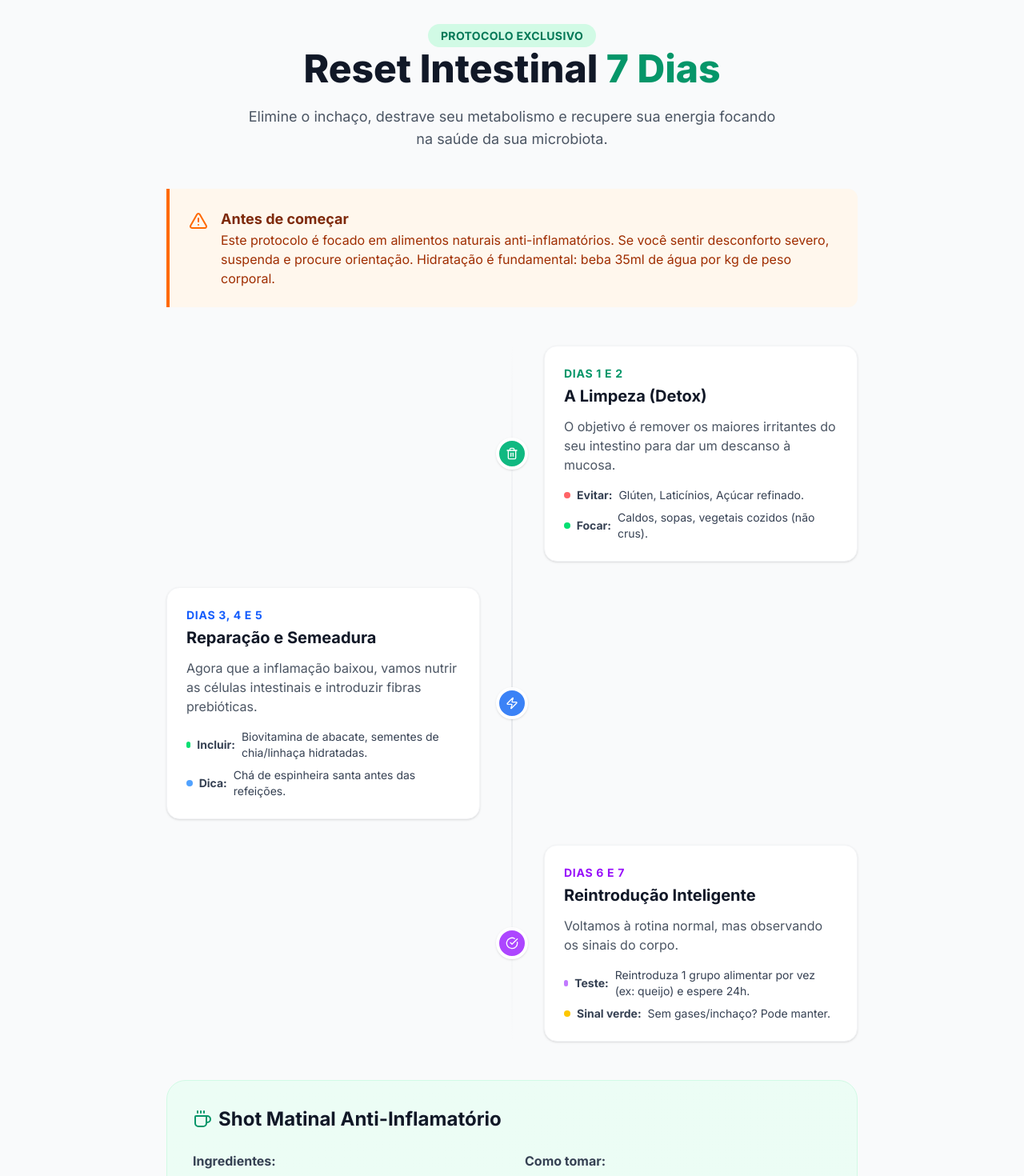
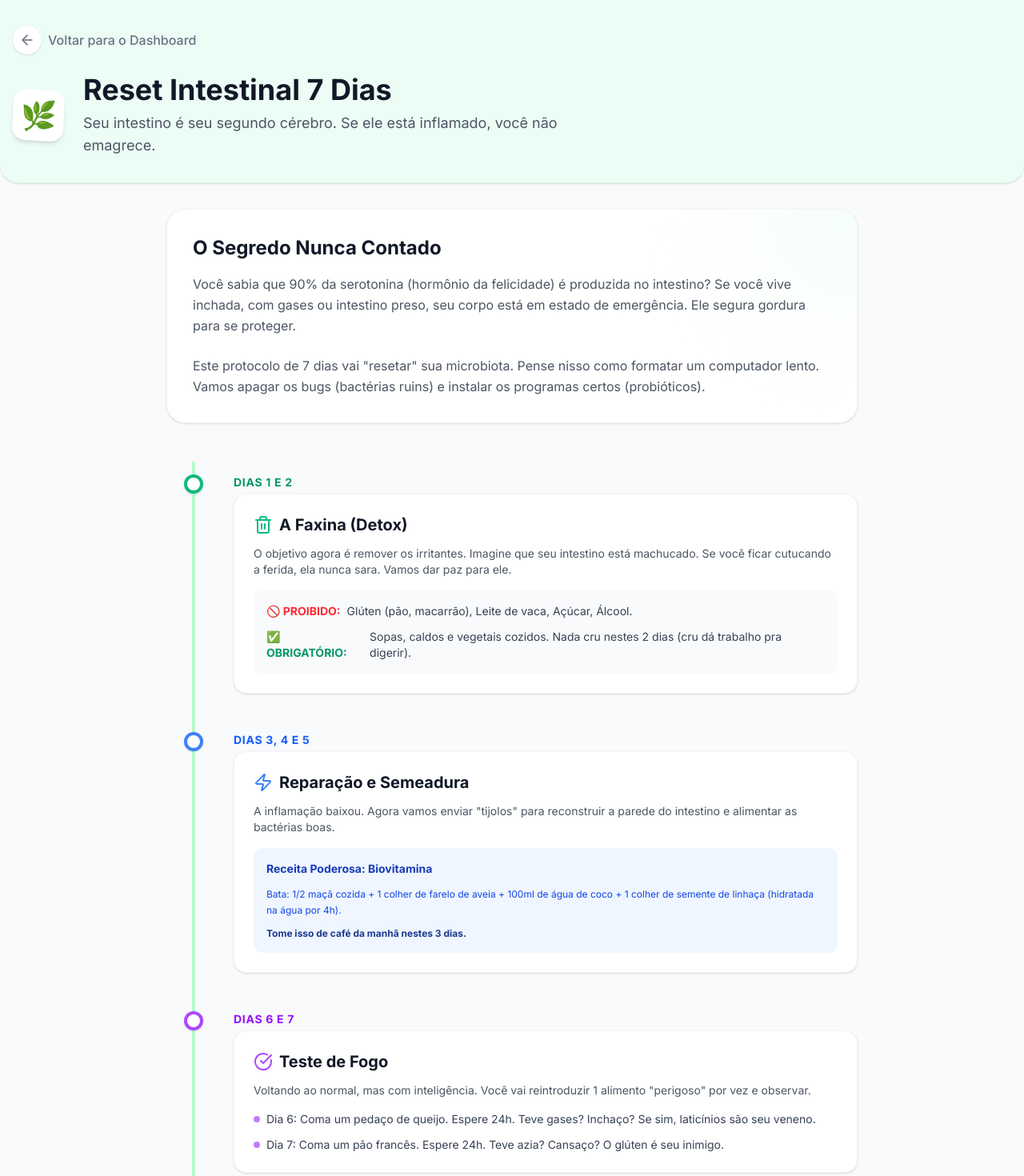
Before and after one commit to deco-verc/membros-segredinho, a Next.js app: page /bonus-intestinal in a window 1280 px wide. Shown: the top 1470 px of the page at 80% size. Built offline with nearby package versions, Linux system fonts and the light colour scheme.

Commit message:
feat: improve content quality with detailed guides and better navigation

```diff
--- a/app/bonus-intestinal/page.tsx
+++ b/app/bonus-intestinal/page.tsx
@@ -1,140 +1,142 @@
 
-import { CheckCircle, AlertTriangle, Carrot, Coffee, Trash2, Zap } from 'lucide-react';
+'use client';
+
+import { useState } from 'react';
+import { motion, AnimatePresence } from 'framer-motion';
+import { BookOpen, Coffee, Sun, Moon, Heart, CheckCircle, AlertTriangle, Trash2, Zap, ArrowRight, X, ChevronRight } from 'lucide-react';
+import ModuleHeader from '@/components/shared/ModuleHeader';
 
 export default function BonusIntestinalPage() {
     return (
-        <div className="max-w-4xl mx-auto px-4 py-8 space-y-12">
+        <div className="bg-gray-50 min-h-screen pb-12">
+            <ModuleHeader
+                title="Reset Intestinal 7 Dias"
+                description="Seu intestino é seu segundo cérebro. Se ele está inflamado, você não emagrece."
+                emoji="🌿"
+                bgClass="bg-green-50 border-green-100"
+            />
 
-            {/* Hero Section */}
-            <div className="text-center space-y-4">
-                <span className="bg-green-100 text-green-700 px-4 py-1.5 rounded-full text-sm font-bold tracking-wide uppercase">
-                    Protocolo Exclusivo
-                </span>
-                <h1 className="text-4xl md:text-5xl font-extrabold text-gray-900 leading-tight">
-                    Reset Intestinal <span className="text-green-600">7 Dias</span>
-                </h1>
-                <p className="text-lg text-gray-600 max-w-2xl mx-auto">
-                    Elimine o inchaço, destrave seu metabolismo e recupere sua energia focando na saúde da sua microbiota.
+            <div className="max-w-4xl mx-auto px-4 space-y-12">
+
+                {/* Hero / Introdução */}
+                <div className="bg-white p-8 rounded-3xl shadow-sm border border-gray-100 relative overflow-hidden">
+                    <div className="absolute top-0 right-0 w-64 h-64 bg-green-50 rounded-full opacity-50 -translate-y-1/2 translate-x-1/2 blur-3xl pointer-events-none" />
+
+                    <h2 className="text-2xl font-bold text-gray-900 mb-4 relative z-10">O Segredo Nunca Contado</h2>
+                    <p className="text-gray-600 leading-relaxed mb-6 relative z-10">
+                        Você sabia que 90% da serotonina (hormônio da felicidade) é produzida no intestino? Se você vive inchada, com gases ou intestino preso, seu corpo está em estado de emergência. Ele segura gordura para se proteger.
+                    </p>
+                    <p className="text-gray-600 leading-relaxed relative z-10">
+                        Este protocolo de 7 dias vai "resetar" sua microbiota. Pense nisso como formatar um computador lento. Vamos apagar os bugs (bactérias ruins) e instalar os programas certos (probióticos).
                     </p>
                 </div>
 
-            {/* Alertas Importantes */}
-            <div className="bg-orange-50 border-l-4 border-orange-500 p-6 rounded-r-xl">
-                <div className="flex items-start gap-4">
-                    <AlertTriangle className="text-orange-500 shrink-0 mt-1" size={24} />
-                    <div>
-                        <h3 className="font-bold text-orange-900 text-lg">Antes de começar</h3>
-                        <p className="text-orange-800">
-                            Este protocolo é focado em alimentos naturais anti-inflamatórios. Se você sentir desconforto severo, suspenda e procure orientação.
-                            Hidratação é fundamental: beba 35ml de água por kg de peso corporal.
-                        </p>
-                    </div>
-                </div>
-            </div>
-
-            {/* Timeline 7 Dias */}
-            <div className="space-y-8 relative before:absolute before:inset-0 before:ml-5 before:-translate-x-px md:before:mx-auto md:before:translate-x-0 before:h-full before:w-0.5 before:bg-gradient-to-b before:from-transparent before:via-gray-200 before:to-transparent">
+                {/* Timeline Visual 7 Dias */}
+                <div className="relative border-l-4 border-green-200 ml-4 md:ml-8 space-y-12 py-4">
 
                     {/* Fase 1 */}
-                <div className="relative flex items-center justify-between md:justify-normal md:odd:flex-row-reverse group is-active">
-                    <div className="flex items-center justify-center w-10 h-10 rounded-full border-4 border-white bg-green-500 text-white shadow shrink-0 md:order-1 md:group-odd:-translate-x-1/2 md:group-even:translate-x-1/2">
-                        <Trash2 size={16} />
-                    </div>
-                    <div className="w-[calc(100%-4rem)] md:w-[calc(50%-2.5rem)] bg-white p-6 rounded-2xl shadow-sm border border-gray-100">
+                    <motion.div initial={{ opacity: 0, x: -20 }} whileInView={{ opacity: 1, x: 0 }} viewport={{ once: true }} className="relative pl-8 md:pl-12 group">
+                        <div className="absolute -left-[14px] top-0 w-6 h-6 rounded-full bg-white border-4 border-green-500 group-hover:scale-125 transition-transform shadow-sm" />
                         <span className="text-green-600 font-bold text-sm uppercase tracking-wider mb-1 block">Dias 1 e 2</span>
-                        <h3 className="font-bold text-gray-900 text-xl mb-3">A Limpeza (Detox)</h3>
-                        <p className="text-gray-600 mb-4">
-                            O objetivo é remover os maiores irritantes do seu intestino para dar um descanso à mucosa.
+
+                        <div className="bg-white p-6 rounded-2xl shadow-sm border border-gray-100 group-hover:border-green-300 transition-colors">
+                            <h3 className="font-bold text-gray-900 text-xl mb-3 flex items-center gap-2">
+                                <Trash2 className="text-green-500" /> A Faxina (Detox)
+                            </h3>
+                            <p className="text-gray-600 mb-4 text-sm">
+                                O objetivo agora é remover os irritantes. Imagine que seu intestino está machucado. Se você ficar cutucando a ferida, ela nunca sara. Vamos dar paz para ele.
                             </p>
-                        <ul className="space-y-2">
-                            <li className="flex items-center gap-2 text-sm text-gray-700">
-                                <span className="w-2 h-2 rounded-full bg-red-400"></span>
-                                <strong>Evitar:</strong> Glúten, Laticínios, Açúcar refinado.
+                            <ul className="space-y-3 bg-gray-50 p-4 rounded-xl">
+                                <li className="flex items-start gap-2 text-sm text-gray-700">
+                                    <span className="text-red-500 font-bold">🚫 PROIBIDO:</span>
+                                    Glúten (pão, macarrão), Leite de vaca, Açúcar, Álcool.
                                 </li>
-                            <li className="flex items-center gap-2 text-sm text-gray-700">
-                                <span className="w-2 h-2 rounded-full bg-green-400"></span>
-                                <strong>Focar:</strong> Caldos, sopas, vegetais cozidos (não crus).
+                                <li className="flex items-start gap-2 text-sm text-gray-700">
+                                    <span className="text-green-600 font-bold">✅ OBRIGATÓRIO:</span>
+                                    Sopas, caldos e vegetais cozidos. Nada cru nestes 2 dias (cru dá trabalho pra digerir).
                                 </li>
                             </ul>
                         </div>
-                </div>
+                    </motion.div>
 
                     {/* Fase 2 */}
-                <div className="relative flex items-center justify-between md:justify-normal md:odd:flex-row-reverse group is-active">
-                    <div className="flex items-center justify-center w-10 h-10 rounded-full border-4 border-white bg-blue-500 text-white shadow shrink-0 md:order-1 md:group-odd:-translate-x-1/2 md:group-even:translate-x-1/2">
-                        <Zap size={16} />
+                    <motion.div initial={{ opacity: 0, x: -20 }} whileInView={{ opacity: 1, x: 0 }} viewport={{ once: true }} className="relative pl-8 md:pl-12 group">
+                        <div className="absolute -left-[14px] top-0 w-6 h-6 rounded-full bg-white border-4 border-blue-500 group-hover:scale-125 transition-transform shadow-sm" />
+                        <span className="text-blue-600 font-bold text-sm uppercase tracking-wider mb-1 block">Dias 3, 4 e 5</span>
+
+                        <div className="bg-white p-6 rounded-2xl shadow-sm border border-gray-100 group-hover:border-blue-300 transition-colors">
+                            <h3 className="font-bold text-gray-900 text-xl mb-3 flex items-center gap-2">
+                                <Zap className="text-blue-500" /> Reparação e Semeadura
+                            </h3>
+                            <p className="text-gray-600 mb-4 text-sm">
+                                A inflamação baixou. Agora vamos enviar "tijolos" para reconstruir a parede do intestino e alimentar as bactérias boas.
+                            </p>
+                            <div className="bg-blue-50 p-4 rounded-xl space-y-3">
+                                <h4 className="font-bold text-blue-800 text-sm">Receita Poderosa: Biovitamina</h4>
+                                <p className="text-blue-700 text-xs leading-relaxed">
+                                    Bata: 1/2 maçã cozida + 1 colher de farelo de aveia + 100ml de água de coco + 1 colher de semente de linhaça (hidratada na água por 4h).
+                                </p>
+                                <p className="text-blue-900 text-xs font-bold">Tome isso de café da manhã nestes 3 dias.</p>
                             </div>
-                    <div className="w-[calc(100%-4rem)] md:w-[calc(50%-2.5rem)] bg-white p-6 rounded-2xl shadow-sm border border-gray-100">
-                        <span className="text-blue-600 font-bold text-sm uppercase tracking-wider mb-1 block">Dias 3, 4 e 5</span>
-                        <h3 className="font-bold text-gray-900 text-xl mb-3">Reparação e Semeadura</h3>
-                        <p className="text-gray-600 mb-4">
-                            Agora que a inflamação baixou, vamos nutrir as células intestinais e introduzir fibras prebióticas.
+                        </div>
+                    </motion.div>
+
+                    {/* Fase 3 */}
+                    <motion.div initial={{ opacity: 0, x: -20 }} whileInView={{ opacity: 1, x: 0 }} viewport={{ once: true }} className="relative pl-8 md:pl-12 group">
+                        <div className="absolute -left-[14px] top-0 w-6 h-6 rounded-full bg-white border-4 border-purple-500 group-hover:scale-125 transition-transform shadow-sm" />
+                        <span className="text-purple-600 font-bold text-sm uppercase tracking-wider mb-1 block">Dias 6 e 7</span>
+
+                        <div className="bg-white p-6 rounded-2xl shadow-sm border border-gray-100 group-hover:border-purple-300 transition-colors">
+                            <h3 className="font-bold text-gray-900 text-xl mb-3 flex items-center gap-2">
+                                <CheckCircle className="text-purple-500" /> Teste de Fogo
+                            </h3>
+                            <p className="text-gray-600 mb-4 text-sm">
+                                Voltando ao normal, mas com inteligência. Você vai reintroduzir 1 alimento "perigoso" por vez e observar.
                             </p>
-                        <ul className="space-y-2">
+                            <ul className="space-y-3">
                                 <li className="flex items-center gap-2 text-sm text-gray-700">
-                                <span className="w-2 h-2 rounded-full bg-green-400"></span>
-                                <strong>Incluir:</strong> Biovitamina de abacate, sementes de chia/linhaça hidratadas.
+                                    <span className="w-2 h-2 rounded-full bg-purple-400"></span>
+                                    <span>Dia 6: Coma um pedaço de queijo. Espere 24h. Teve gases? Inchaço? Se sim, laticínios são seu veneno.</span>
                                 </li>
                                 <li className="flex items-center gap-2 text-sm text-gray-700">
-                                <span className="w-2 h-2 rounded-full bg-blue-400"></span>
-                                <strong>Dica:</strong> Chá de espinheira santa antes das refeições.
+                                    <span className="w-2 h-2 rounded-full bg-purple-400"></span>
+                                    <span>Dia 7: Coma um pão francês. Espere 24h. Teve azia? Cansaço? O glúten é seu inimigo.</span>
                                 </li>
                             </ul>
                         </div>
-                </div>
-
-                {/* Fase 3 */}
-                <div className="relative flex items-center justify-between md:justify-normal md:odd:flex-row-reverse group is-active">
-                    <div className="flex items-center justify-center w-10 h-10 rounded-full border-4 border-white bg-purple-500 text-white shadow shrink-0 md:order-1 md:group-odd:-translate-x-1/2 md:group-even:translate-x-1/2">
-                        <CheckCircle size={16} />
-                    </div>
-                    <div className="w-[calc(100%-4rem)] md:w-[calc(50%-2.5rem)] bg-white p-6 rounded-2xl shadow-sm border border-gray-100">
-                        <span className="text-purple-600 font-bold text-sm uppercase tracking-wider mb-1 block">Dias 6 e 7</span>
-                        <h3 className="font-bold text-gray-900 text-xl mb-3">Reintrodução Inteligente</h3>
-                        <p className="text-gray-600 mb-4">
-                            Voltamos à rotina normal, mas observando os sinais do corpo.
-                        </p>
-                        <ul className="space-y-2">
-                            <li className="flex items-center gap-2 text-sm text-gray-700">
-                                <span className="w-2 h-2 rounded-full bg-purple-400"></span>
-                                <strong>Teste:</strong> Reintroduza 1 grupo alimentar por vez (ex: queijo) e espere 24h.
-                            </li>
-                            <li className="flex items-center gap-2 text-sm text-gray-700">
-                                <span className="w-2 h-2 rounded-full bg-yellow-400"></span>
-                                <strong>Sinal verde:</strong> Sem gases/inchaço? Pode manter.
-                            </li>
-                        </ul>
-                    </div>
-                </div>
+                    </motion.div>
 
                 </div>
 
-            {/* Receita Bônus */}
-            <div className="bg-gradient-to-br from-green-50 to-emerald-50 rounded-3xl p-8 border border-green-100">
-                <h2 className="text-2xl font-bold text-gray-900 mb-6 flex items-center gap-2">
-                    <Coffee className="text-green-600" />
+                {/* Bônus Shot Matinal */}
+                <div className="bg-yellow-50 rounded-3xl p-8 border border-yellow-100 shadow-sm">
+                    <h2 className="text-2xl font-bold text-yellow-900 mb-6 flex items-center gap-2">
+                        <Coffee className="text-yellow-600" />
                         Shot Matinal Anti-Inflamatório
                     </h2>
-                <div className="grid md:grid-cols-2 gap-8">
+                    <p className="text-yellow-800 mb-6">
+                        Tome isso TODOS os dias, em jejum, para "acordar" seu estômago e preparar a digestão. É barato e poderoso.
+                    </p>
+                    <div className="grid md:grid-cols-2 gap-8 bg-white/50 p-6 rounded-2xl backdrop-blur-sm">
                         <div>
-                        <h4 className="font-bold text-gray-700 mb-2">Ingredientes:</h4>
-                        <ul className="list-disc list-inside space-y-1 text-gray-600">
+                            <h4 className="font-bold text-gray-800 mb-2">Ingredientes:</h4>
+                            <ul className="list-disc list-inside space-y-1 text-gray-600 text-sm">
                                 <li>50ml de água morna</li>
                                 <li>1/2 limão espremido</li>
-                            <li>1 colher (café) de cúrcuma</li>
-                            <li>1 pitada de pimenta preta (ativa a cúrcuma)</li>
-                            <li>10 gotas de própolis verde</li>
+                                <li>1 colher (café) de cúrcuma (açafrão)</li>
+                                <li>1 pitada de pimenta preta (ativa a cúrcuma 2000x)</li>
+                                <li>10 gotas de própolis verde (opcional, mas recomendo)</li>
                             </ul>
                         </div>
-                    <div>
-                        <h4 className="font-bold text-gray-700 mb-2">Como tomar:</h4>
-                        <p className="text-gray-600">
-                            Em jejum, logo ao acordar. Espere pelo menos 15 minutos para tomar seu café da manhã. Isso prepara o pH do estômago.
+                        <div className="flex items-center justify-center border-l border-yellow-200 pl-8">
+                            <p className="text-center text-yellow-800 font-medium italic">
+                                "Sua pele vai clarear, seu inchaço vai sumir e sua energia vai dobrar em 7 dias."
                             </p>
                         </div>
                     </div>
                 </div>
 
             </div>
+        </div>
     );
 }
--- a/components/acompanhador/AcompanhadorDashboard.tsx
+++ b/components/acompanhador/AcompanhadorDashboard.tsx
@@ -8,6 +8,7 @@ import PhotoGallery from '@/components/acompanhador/PhotoGallery';
 import InteractiveBodyMeasurements from '@/components/acompanhador/InteractiveBodyMeasurements';
 import { Scale, Ruler, Camera, TrendingDown } from 'lucide-react';
 import Mascot from '@/components/shared/Mascot';
+import ModuleHeader from '@/components/shared/ModuleHeader';
 
 interface AcompanhadorDashboardProps {
     userData: any;
@@ -22,21 +23,15 @@ export default function AcompanhadorDashboard({ userData, progressData, userId }
     const lostWeight = startWeight - currentWeight;
 
     return (
-        <div className="max-w-7xl mx-auto px-4 py-8 space-y-8">
-            <header className="mb-8 flex flex-col md:flex-row justify-between items-start md:items-center gap-4">
-                <div>
-                    <h1 className="text-3xl font-bold text-gray-900 flex items-center gap-3">
-                        <TrendingDown className="text-blue-500" size={32} />
-                        Acompanhador Interativo
-                    </h1>
-                    <p className="text-gray-500 mt-2">Veja sua transformação acontecendo.</p>
-                </div>
+        <div className="bg-gray-50 min-h-screen pb-12">
+            <ModuleHeader
+                title="Acompanhador Interativo"
+                description="Veja sua transformação acontecendo a cada dia."
+                emoji="📉"
+                bgClass="bg-blue-50 border-blue-100"
+            />
 
-                {/* Mascot General Feedback */}
-                <div className="hidden md:block">
-                    <Mascot emotion="happy" message="Você está indo muito bem! Continue assim!" />
-                </div>
-            </header>
+            <div className="max-w-7xl mx-auto px-4 space-y-8">
 
                 {/* Resumo Rápido */}
                 <div className="grid grid-cols-1 md:grid-cols-3 gap-6">
@@ -97,5 +92,6 @@ export default function AcompanhadorDashboard({ userData, progressData, userId }
                     <PhotoGallery userId={userId} />
                 </div>
             </div>
+        </div>
     );
 }
--- /dev/null
+++ b/components/shared/ModuleHeader.tsx
@@ -0,0 +1,49 @@
+
+'use client';
+
+import { ArrowLeft } from 'lucide-react';
+import Link from 'next/link';
+import { motion } from 'framer-motion';
+
+interface ModuleHeaderProps {
+    title: string;
+    description?: string;
+    emoji?: string;
+    bgClass?: string;
+}
+
+export default function ModuleHeader({ title, description, emoji, bgClass = "bg-white" }: ModuleHeaderProps) {
+    return (
+        <div className={`${bgClass} rounded-b-3xl shadow-sm border-b border-gray-100 mb-8`}>
+            <div className="max-w-7xl mx-auto px-4 py-8">
+                <Link
+                    href="/dashboard"
+                    className="inline-flex items-center gap-2 text-gray-500 hover:text-green-600 font-medium mb-6 transition-colors group"
+                >
+                    <div className="bg-white p-2 rounded-full shadow-sm group-hover:shadow-md transition-all">
+                        <ArrowLeft size={20} className="group-hover:-translate-x-1 transition-transform" />
+                    </div>
+                    <span>Voltar para o Dashboard</span>
+                </Link>
+
+                <motion.div
+                    initial={{ opacity: 0, y: 10 }}
+                    animate={{ opacity: 1, y: 0 }}
+                    className="flex flex-col md:flex-row md:items-center gap-6"
+                >
+                    {emoji && (
+                        <div className="w-16 h-16 bg-white rounded-2xl flex items-center justify-center text-4xl shadow-md rotate-3 hover:rotate-6 transition-transform">
+                            {emoji}
+                        </div>
+                    )}
+                    <div>
+                        <h1 className="text-3xl md:text-4xl font-bold text-gray-900 mb-2">{title}</h1>
+                        {description && (
+                            <p className="text-lg text-gray-600 max-w-2xl">{description}</p>
+                        )}
+                    </div>
+                </motion.div>
+            </div>
+        </div>
+    );
+}
```
Also changed, not shown: app/bonus-compulsao/page.tsx (+138 -127 lines), app/bonus-receitas/page.tsx (+19 -18 lines), lib/data/recipes.ts (+75 -46 lines). Lines whose indentation alone changed are shown as unchanged.
